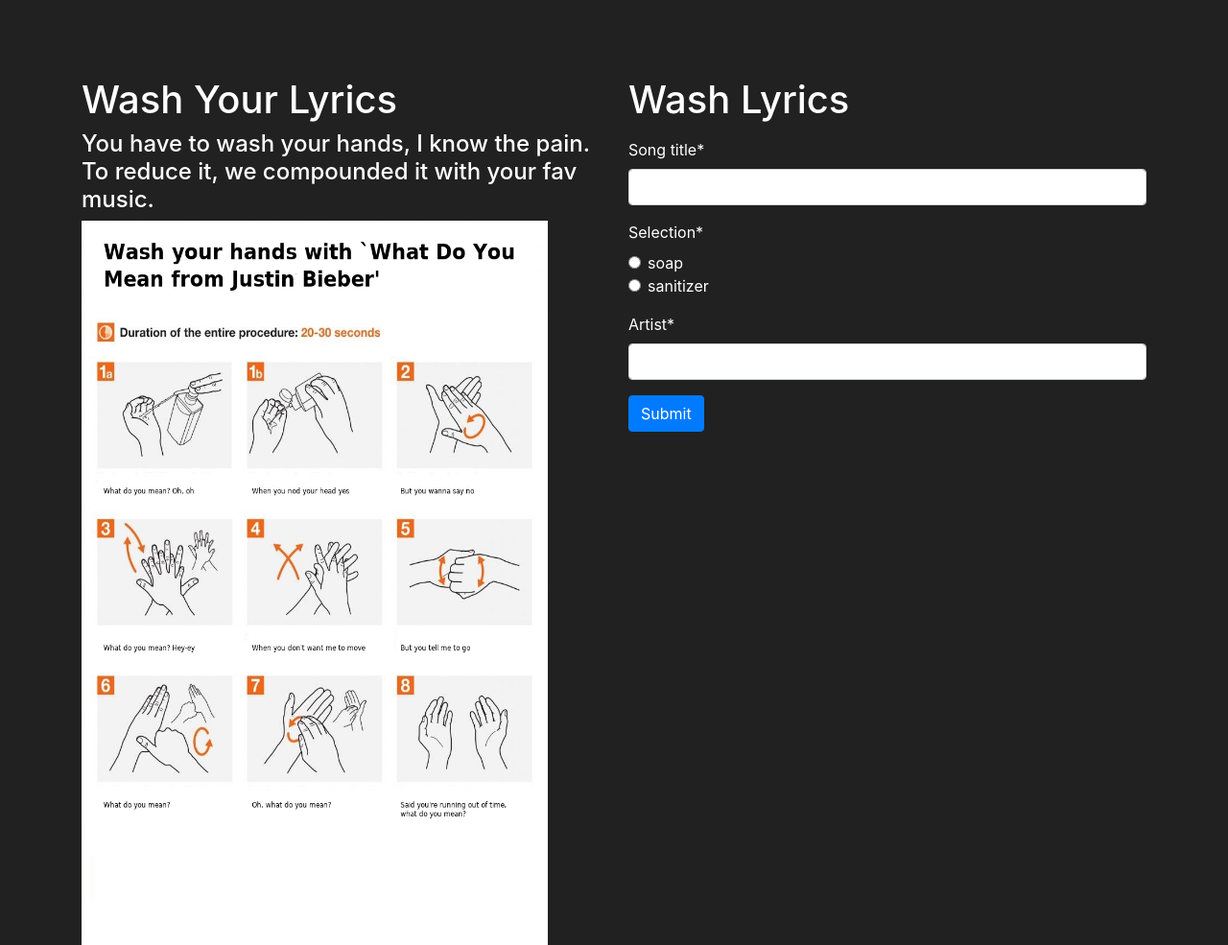
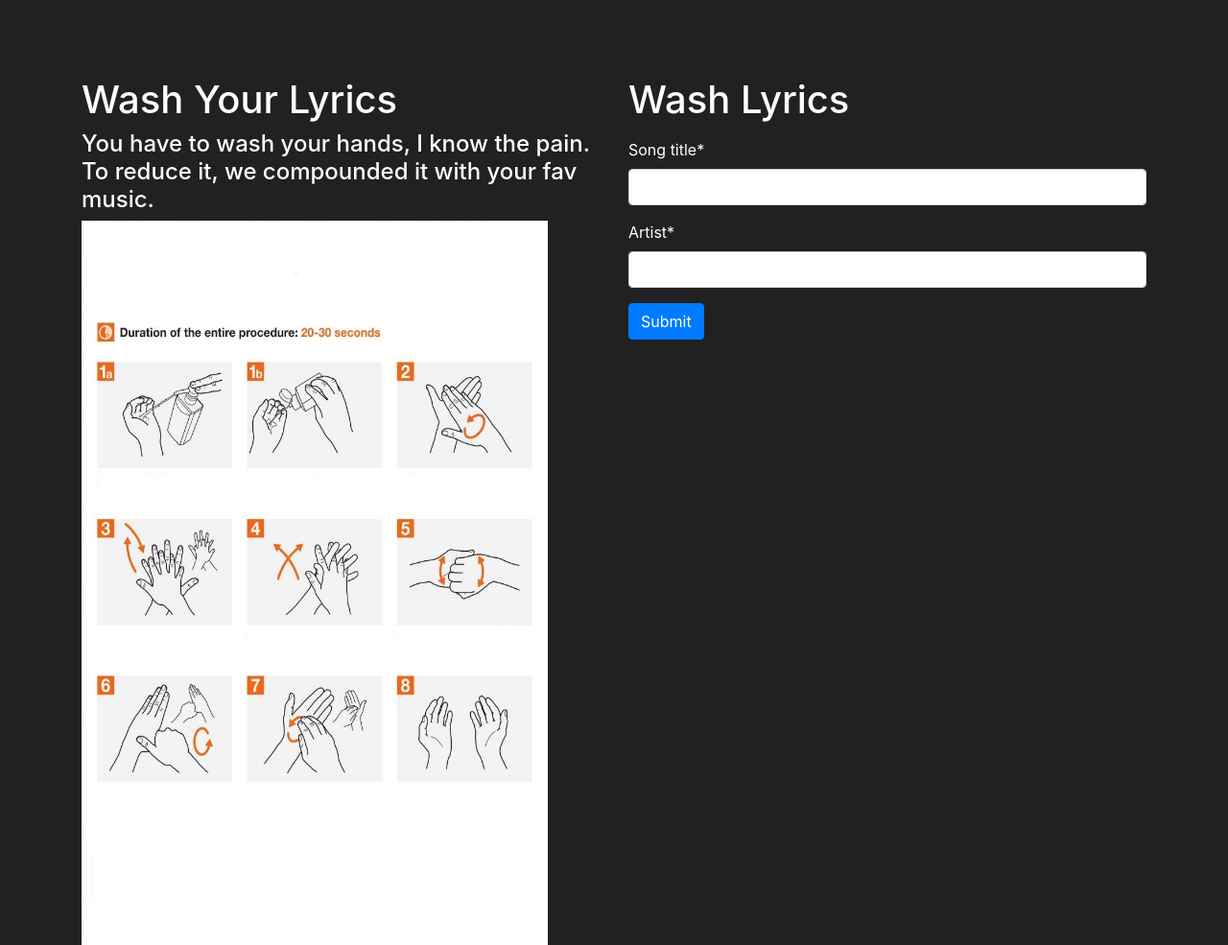
Before and after one commit to vidushi-agarwal/musiclean, a Django app: page / in a window 1280 px wide. Shown: the whole page at 96% size. Run offline with Django 3.2, Linux system fonts and the light colour scheme; some libraries are stand-ins or nearby versions.

Commit message:
removed seletion fiel

```diff
--- a/handclean_app/forms.py
+++ b/handclean_app/forms.py
@@ -4,11 +4,11 @@
 
 # This is a model form- this is created using model
 class LyricModelForm(forms.ModelForm):
-    choice = [
-        ("soap_value", "soap"),
-        ("sanitizer_value","sanitizer")
-    ]
-    selection = forms.ChoiceField(choices=choice, widget=forms.RadioSelect)
+    # choice = [
+    #     ("soap_value", "soap"),
+    #     ("sanitizer_value","sanitizer")
+    # ]
+    # selection = forms.ChoiceField(choices=choice, widget=forms.RadioSelect)
 
     class Meta:
         model = LyricModel
--- a/handclean_app/templates/handclean_app/base.html
+++ b/handclean_app/templates/handclean_app/base.html
@@ -30,7 +30,7 @@
             compounded it with your fav music.
           </h4>
           <img
-            src='{% static "handclean_app/images/a.png" %}'
+            src='{% static "handclean_app/images/handrub.png" %}'
             alt="Hi!"
             width="90%"
             height="90%"
--- a/handclean_app/views.py
+++ b/handclean_app/views.py
@@ -12,9 +12,9 @@
             lyrics.save()
             song_title = lyrics.cleaned_data.get("song_title")
             artist=lyrics.cleaned_data.get("artist")
-            selection = lyrics.cleaned_data.get("selection")
+            # selection = lyrics.cleaned_data.get("selection")
             lyric_class(artist,song_title).get_lyrics()
-            return render(request,'handclean_app/index1.html',{'song_title':song_title,'artist':artist,'selection':selection})
+            return render(request,'handclean_app/index1.html',{'song_title':song_title,'artist':artist})
 
 
     else:
```
Also changed, not shown: handclean_app/static/handclean_app/images/a.png.
